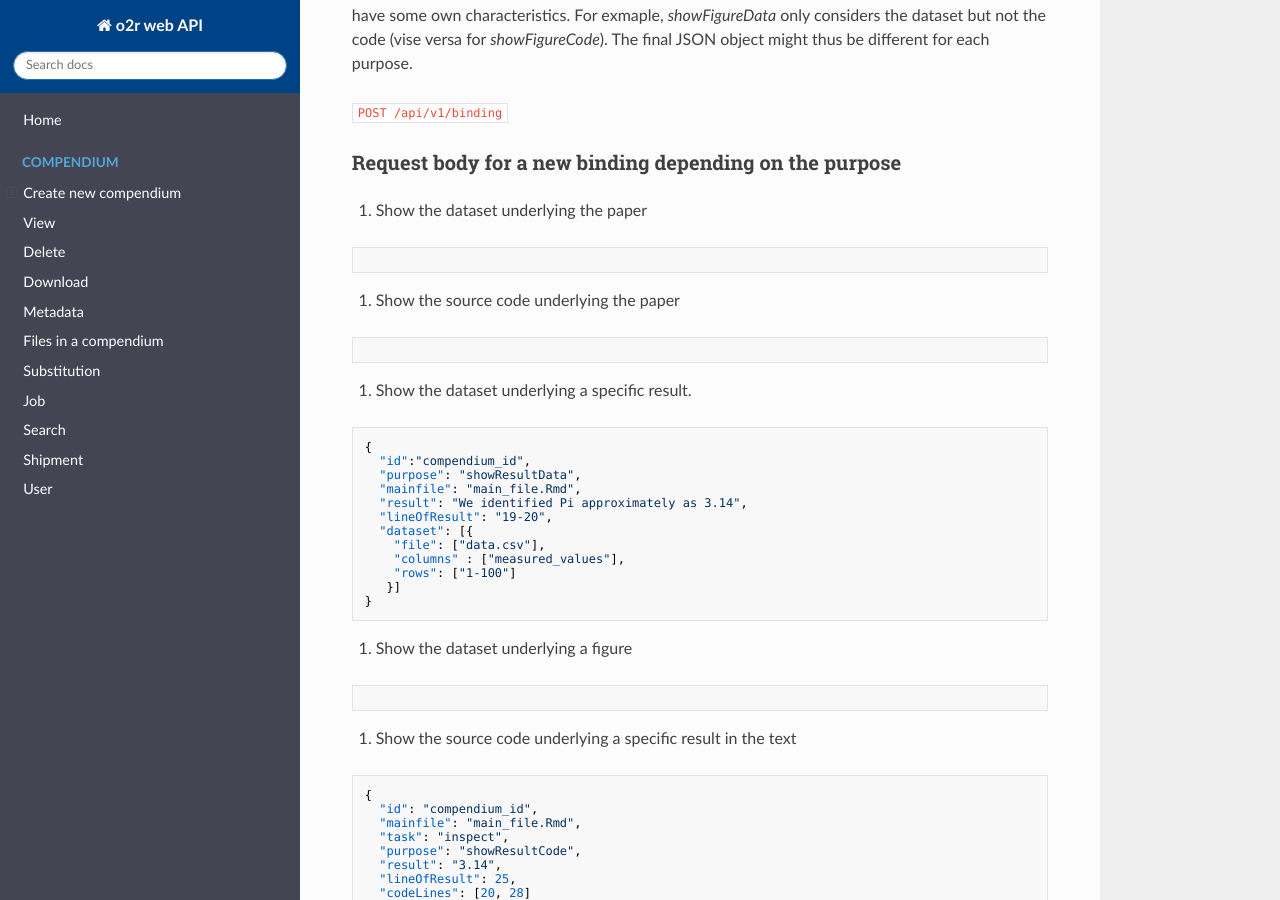
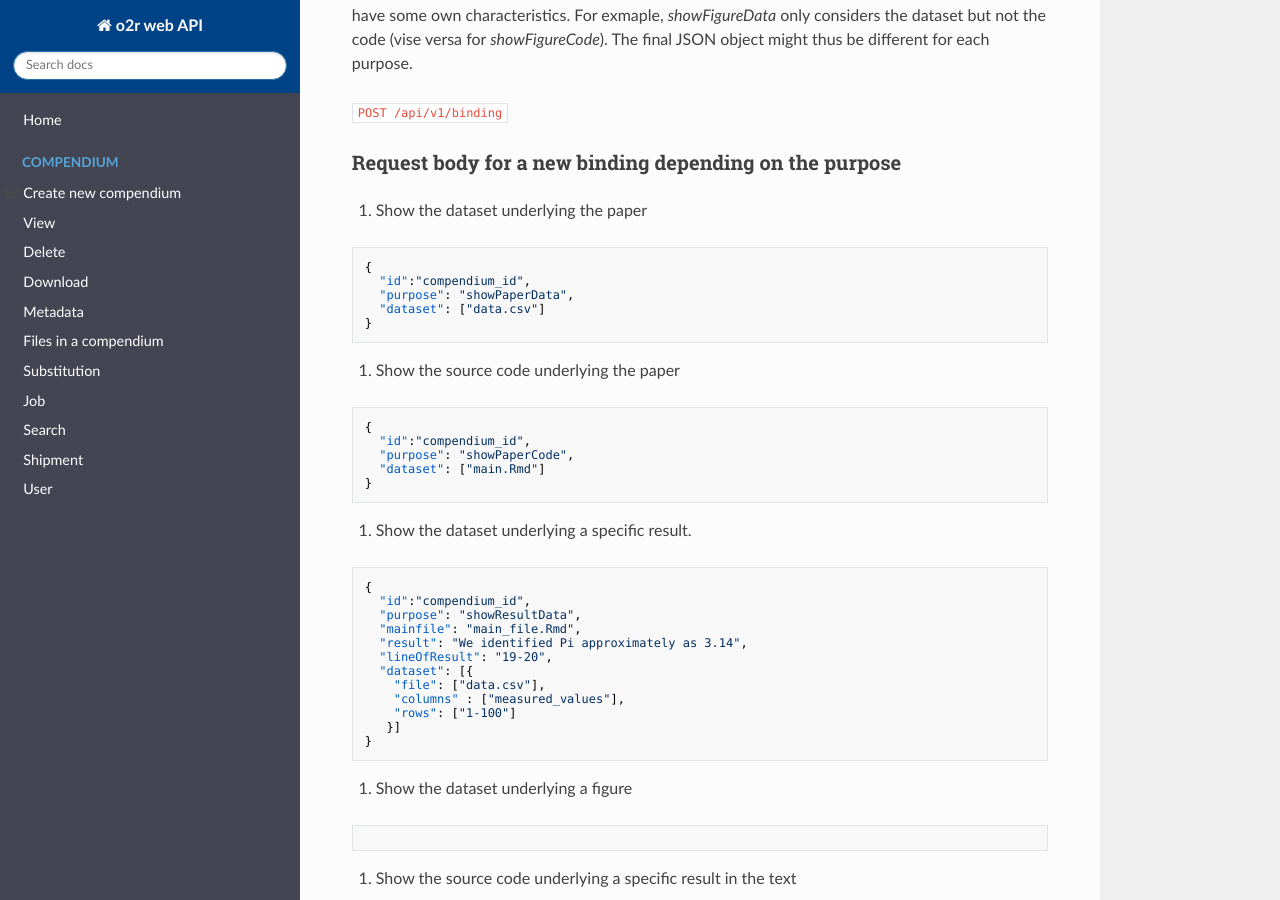
Before and after one commit to o2r-project/api, an MkDocs documentation site: the page built from docs/compendium/bindings.md, in a window 1280 px wide and 900 px high, scrolled down 1092 px. Built offline with MkDocs 1.6.1, drawn with Linux system fonts in a browser that asks for light colours; nearby versions of some CDN libraries; old or Windows-style settings are respelled for this version of MkDocs.

Commit message:
added showPaperData and showPaperCode binding

````diff
--- a/docs/compendium/bindings.md
+++ b/docs/compendium/bindings.md
@@ -41,10 +41,20 @@ The final JSON object might thus be different for each purpose.
 ### Request body for a new binding depending on the purpose
 1. Show the dataset underlying the paper
 ```json
+{
+  "id":"compendium_id",
+  "purpose": "showPaperData",
+  "dataset": ["data.csv"]
+}
 ```
 
 2. Show the source code underlying the paper
 ```json
+{
+  "id":"compendium_id",
+  "purpose": "showPaperCode",
+  "dataset": ["main.Rmd"]
+}
 ```
 
 3. Show the dataset underlying a specific result.
````
